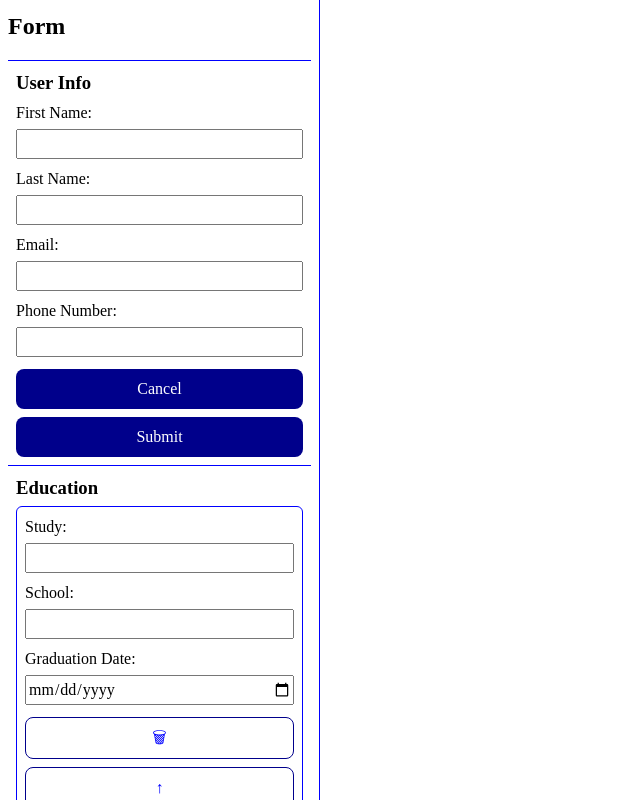
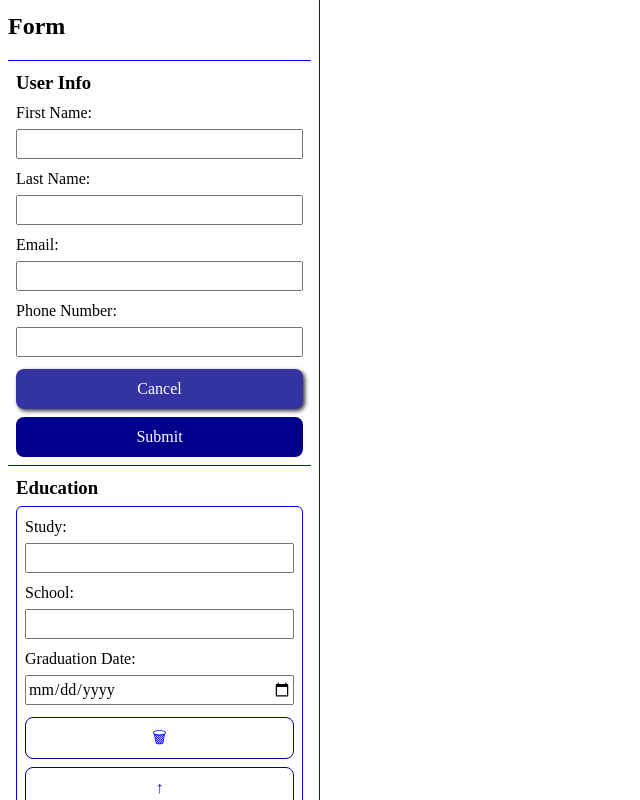
Before and after one commit to Sseik/cv-application, a React (Vite) app: page / in a window 1280 px wide. In both pictures the pointer is over the button 159 px from the left and 389 px from the top of the page. Shown: the whole page, without its empty margins (0-640 px from the left). Built offline with nearby package versions, Linux system fonts and the light colour scheme.

Commit message:
Add interactivity to buttons

```diff
--- a/src/App.css
+++ b/src/App.css
@@ -7,3 +7,12 @@
 h2 {
   margin-bottom: 1rem;
 }
+
+button:hover {
+    opacity: 0.8;;
+  box-shadow: 2px 2px 4px black;
+}
+
+button:active {
+  font-size: 0.9em;
+}
```
